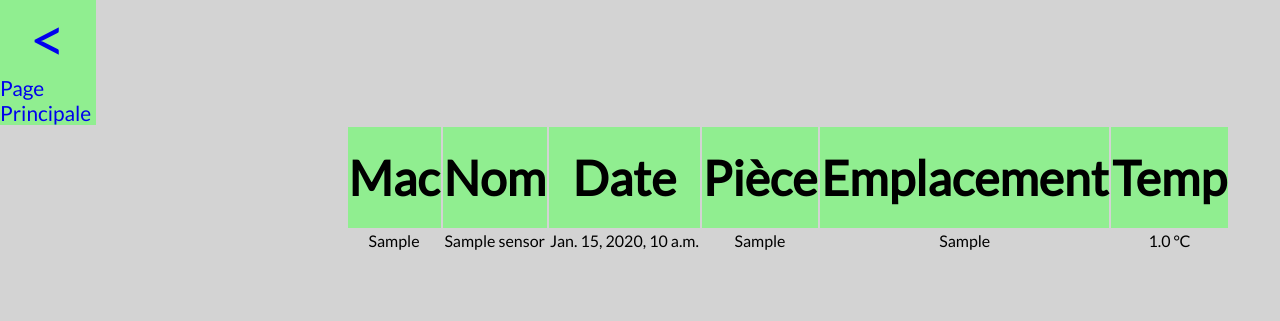
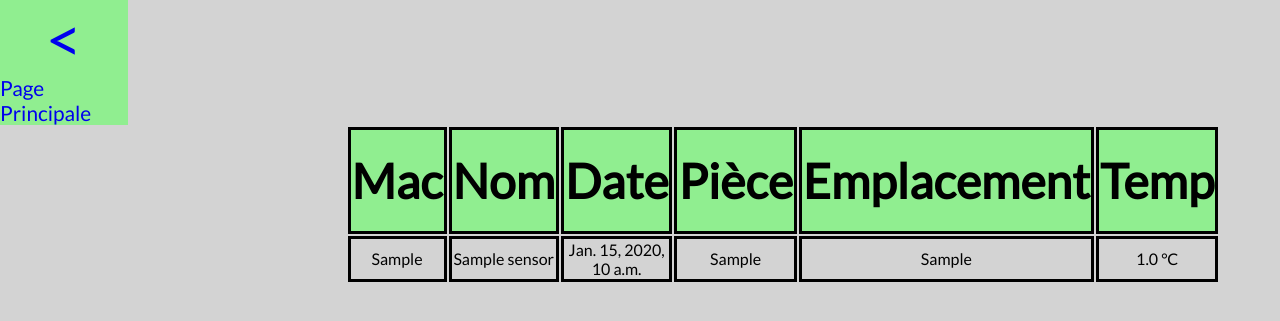
Before and after one commit to danieldemirbag/SAE24, a Django app: page /donnee/info.html in a window 1280 px wide. Shown: the top 321 px of the page. Run offline with Django 4.2, Linux system fonts and the light colour scheme; tables that the repository leaves empty hold one stand-in row (values such as "Sample post").

Commit message:
html + css fini

```diff
--- a/SAE24/mqtt/static/main.css
+++ b/SAE24/mqtt/static/main.css
@@ -38,6 +38,7 @@ body {
 }
 .forms{
     margin-left: 27%;
+    margin-right: 27%;
 }
 .top{
     background-color: lightgreen;
@@ -46,15 +47,20 @@ body {
     font-size: 3em;
     padding-top: 2.5%;
     padding-bottom: 2.5%;
+    border-style: solid;
 }
 .top td {
     text-align: center;
+    border-style: solid;
 }
 .bot th {
     font-size: 2em;
+    border-style: solid;
 }
 .bot td {
     text-align: center;
+    border-style: solid;
+    font-size: 1em;
 }
 .formulaire{
     display: flex;
@@ -63,6 +69,7 @@ body {
     font-size: 2.5em;
     width: 25%;
     padding-left: 38%;
+    padding-right: 38%;
     text-align: center;
 }
 .formulaire a{
@@ -80,7 +87,7 @@ input{
     align-item: center;
     display: flex;
     background-color: lightgreen;
-    margin-right: 92.5%;
+    margin-right: 90%;
     font-size: 1.3em;
 }
 .back{
```
